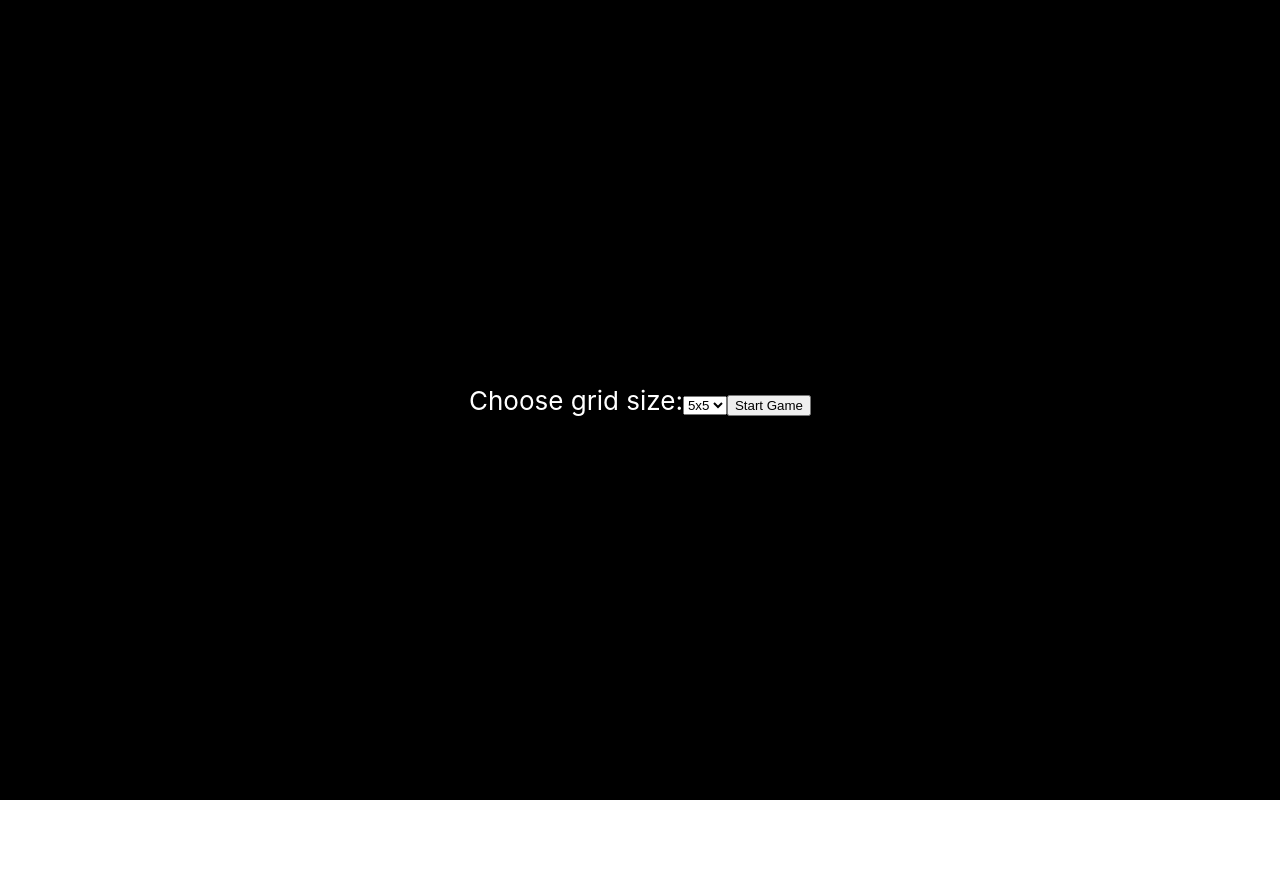
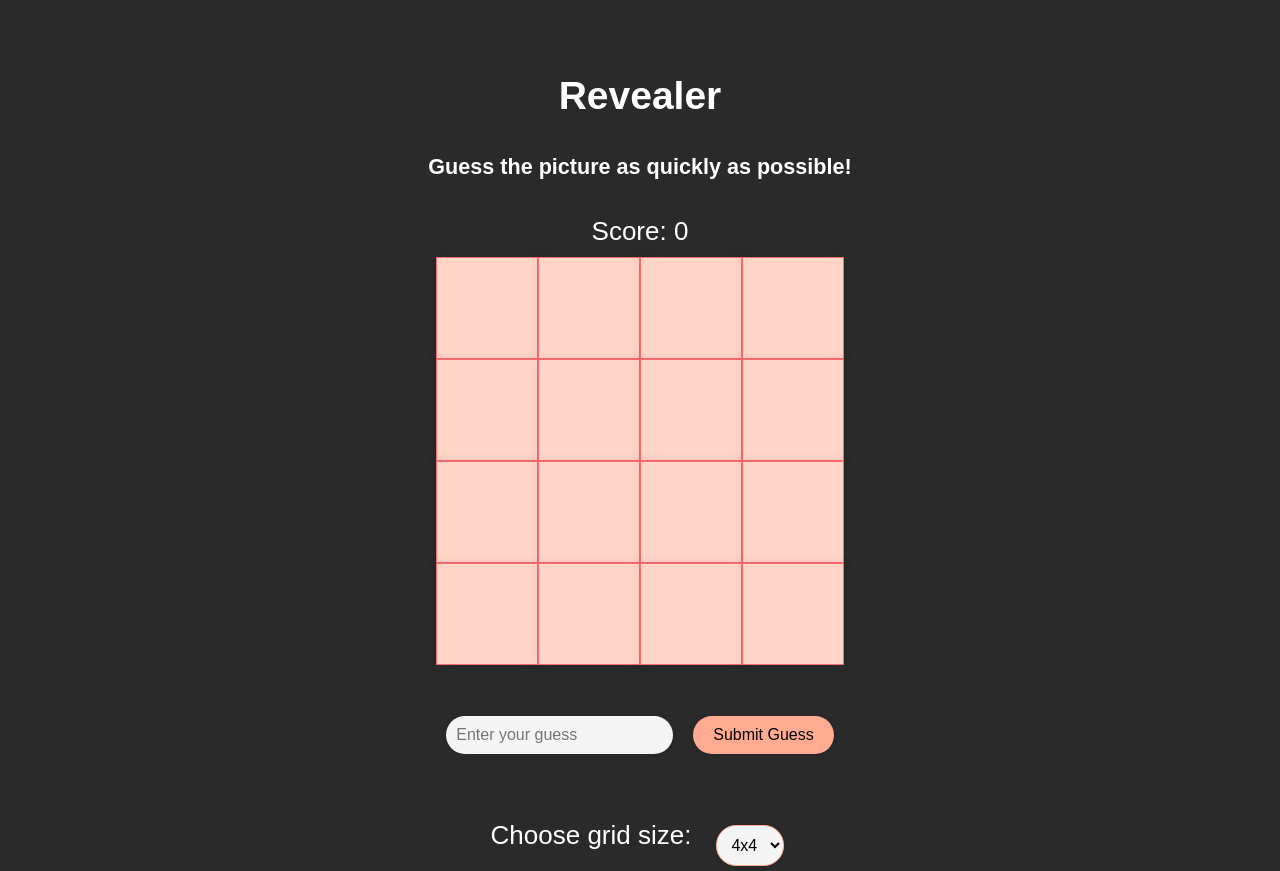
Before and after one commit to ankibues/Revealer, a React (Create React App) app: page / in a window 1280 px wide. Before the commit the page ends 800 px from the top, so only its background shows below. Built offline with nearby package versions, Linux system fonts and the light colour scheme.

Commit message:
css_updates

```diff
--- a/src/App.css
+++ b/src/App.css
@@ -13,8 +13,15 @@
   }
 }
 
+.grid-size-label {
+  justify-content: center;
+  display: flex; /* Use flexbox to layout the label text and the select box */
+  gap: 20px; /* Adjust the space between the label text and the select box */
+  margin-top: 20px;
+}
+
 .App-header {
-  background-color: #000000;
+  background-color: #2a2a2a;
   min-height: 100vh;
   display: flex;
   flex-direction: column;
@@ -22,6 +29,7 @@
   justify-content: center;
   font-size: calc(10px + 2vmin);
   color: white;
+
 }
 
 .App-link {
--- a/src/App.js
+++ b/src/App.js
@@ -1,12 +1,18 @@
-import React, { useState } from 'react'; // Import useState here
+import React, { useState , useCallback} from 'react'; // Import useState here
 import './App.css';
 import RevealerGame from './components/RevealerGame';
 import './styles/RevealerGame.css';
 import './styles/Modal.css';
 
 function App() {
-  const [gridSize, setGridSize] = useState(5); // State for grid size
-  const [gameStart, setGameStart] = useState(false); // State to control when the game starts
+  const defaultGridSize=4;
+  const [gridSize, setGridSize] = useState(defaultGridSize);
+  const [gameHasStarted, setGameHasStarted] = useState(false);
+  const correctAnswer = "taj mahal"; // The correct answer for guessing(this is going to be changed ltr)
+
+  const handleGameStart = useCallback(() => {
+    setGameHasStarted(true);
+  }, []);
 
   const handleGridSizeChange = (event) => {
     setGridSize(Number(event.target.value));
@@ -14,42 +20,41 @@ function App() {
 
   const handleRestart = () => {
     // Reset all necessary states to restart the game
-    setGridSize(4);
-    setGameStart(false);
+    setGridSize(defaultGridSize);
+    setGameHasStarted(false);
 
   };
 
-  const startGame = () => {
-    setGameStart(true); // Start the game
-  };
 
-  const correctAnswer = "taj mahal"; // The correct answer for guessing
+
 
   return (
     <div className="App">
       <header className="App-header">
-        {!gameStart && (
-          <div>
-            <label>
-              Choose grid size:
-              <select value={gridSize} onChange={handleGridSizeChange}>
-                <option value="3">3x3</option>
-                <option value="4">4x4</option>
-                <option value="5">5x5</option>
-
-              </select>
-            </label>
-            <button onClick={startGame}>Start Game</button>
-          </div>
-        )}
-
-        {gameStart && (
-          <RevealerGame
+        <div className="game-container">
+        <RevealerGame
             imageSrc={'image/image.jpg'}
             gridSize={gridSize}
             answer={correctAnswer}
+            onGameStart={handleGameStart}
           />
-        )}
+
+          <div className="controls-container" style={{ display: gameHasStarted ? 'none' : 'block' }}>
+                <label className="grid-size-label">
+                    Choose grid size:
+                  <select
+                   value={gridSize}
+                  onChange={handleGridSizeChange}
+                  disabled={gameHasStarted}
+                  >
+                    <option value="3">3x3</option>
+                    <option value="4">4x4</option>
+                    <option value="5">5x5</option>
+
+                  </select>
+                </label>
+          </div>
+        </div>
       </header>
     </div>
   );
--- a/src/components/Modal.js
+++ b/src/components/Modal.js
@@ -10,7 +10,7 @@ const Modal = ({ show, score, onRestart }) => {
       <div className="modalContent">
         <h2>Congratulations!</h2>
         <p>Your final score is: {score}</p>
-        <button>Come back tomorrow for a new image!</button>
+        <button>Come back tomorrow for another reveal!</button>
       </div>
     </div>
   );
--- a/src/components/RevealerGame.js
+++ b/src/components/RevealerGame.js
@@ -1,10 +1,10 @@
-import React, { useState } from 'react';
+import React, { useState, useEffect } from 'react';
 import Modal from './Modal';
 import '../styles/RevealerGame.css';
 
-const RevealerGame = ({ imageSrc, gridSize , answer, onRestart}) => {
+const RevealerGame = ({ imageSrc, gridSize , answer, onGameStart}) => {
   // Create a grid state representing the revealed cells
-  const [grid, setGrid] = useState(Array(gridSize).fill(Array(gridSize).fill(false)));
+  const [grid, setGrid] = useState([]);
   const [score, setScore] = useState(0);
   const [finalScore, setFinalScore] = useState(null);
   const [userGuess, setUserGuess] = useState('');
@@ -12,7 +12,15 @@ const RevealerGame = ({ imageSrc, gridSize , answer, onRestart}) => {
 
   const imageSize = 100 / (gridSize - 1);
 
+  useEffect(() => {
+
+    const newGrid = Array(gridSize).fill().map(() => Array(gridSize).fill(false));
+    setGrid(newGrid);
+
+  },[gridSize]);
+
   const handleCellClick = (rowIndex, colIndex) => {
+    onGameStart();
     if (finalScore !== null) return; // If the game is over, do nothing
 
     setGrid(currentGrid => {
@@ -28,7 +36,6 @@ const RevealerGame = ({ imageSrc, gridSize , answer, onRestart}) => {
   };
 
   const revealAllCells = () => {
-    // Reveal all cells
     const newGrid = grid.map(row => row.map(() => true));
     setGrid(newGrid);
   };
@@ -72,22 +79,30 @@ const RevealerGame = ({ imageSrc, gridSize , answer, onRestart}) => {
 
   return (
     <div className="gameContainer">
+      <div className= "gameInfo">
       <h2>Revealer</h2>
       <h5> Guess the picture as quickly as possible! </h5>
+      </div>
+
       <div className="score">Score: {score}</div>
       <div className={`gridContainer ${finalScore !== null ? 'gameOver' : ''}`}>
         {renderGrid()}
       </div>
       {finalScore === null ? (
       <form onSubmit={handleSubmitGuess} className="guessForm">
+       <div className= "controls-container">
         <input
           type="text"
           value={userGuess}
           onChange={(e) => setUserGuess(e.target.value)}
           placeholder="Enter your guess"
-          className="guessInput"
         />
-        <button type="submit" className="submitGuess">Submit Guess</button>
+        <button type="submit">Submit Guess</button>
+
+        </div>
+
+
+
       </form>
     ) : (
       <Modal show={showModal} score={finalScore} onRestart={() => alert("See you tomorrow!")} />
--- a/src/styles/RevealerGame.css
+++ b/src/styles/RevealerGame.css
@@ -1,11 +1,46 @@
+:root {
+  --background-color: #2a2a2a; /* Dark background for the full page */
+  --text-color: #ffffff; /* White text for contrast */
+  --accent-color: #f76c6c; /* A vibrant accent color for buttons and highlights */
+  --cell-color: #ffd5c8; /* Light color for the grid cells */
+  --cell-border-color: #f76c6c; /* Accent color for the grid cell borders */
+}
+
+body, html {
+  height: 100%;
+  margin: 0;
+  background-color: var(--background-color);
+  color: var(--text-color);
+  font-family: 'Arial', sans-serif;
+}
+
 .gameContainer {
-    text-align: center;
+  display: flex;
+  flex-direction: column;
+  justify-content: center;
+  align-items: center;
+  height: 100vh;
+  padding: 20px;
+  box-sizing: border-box;
   }
+
+  .score-display {
+    font-size: 1.5rem;
+    margin-bottom: 1rem;
+  }
+
+
 
   .gridContainer {
     display: inline-block;
     position: relative;
+   grid-template-columns: repeat(auto-fit, minmax(100px, 1fr));
+    gap: 10px;
+    margin-bottom: 20px;
+    grid-template-columns: repeat(auto-fit, minmax(50px, 1fr));
+    margin-bottom: 1rem;
   }
+
 
   .gridRow {
     display: flex;
@@ -18,7 +53,13 @@
     background-size: cover;
     background-position: center;
     cursor: pointer;
-    background-clip: content-box;
+    background-color: #6357e4;
+    border: 1px solid #738de4;
+    box-shadow: 0px 0px 10px rgba(0, 0, 0, 0.1);
+    background-color: var(--cell-color);
+    border: 1px solid var(--cell-border-color);
+    aspect-ratio: 1 / 1;
+
   }
 
   .gridCell.revealed {
@@ -38,24 +79,11 @@
     margin-top: 20px;
   }
 
-  .guessInput {
-    padding: 8px;
-    margin-right: 5px;
-    border: 1px solid #ccc;
-    border-radius: 4px;
-  }
-
-  .submitGuess {
-    padding: 10px 20px;
-    background-color: #007bff;
-    color: white;
-    border: none;
-    border-radius: 4px;
-    cursor: pointer;
-  }
-
-  .submitGuess:hover {
-    background-color: #0056b3;
+  .controls-container {
+    display: flex;
+    align-items: center;
+    gap: 5px; /* Adjust the gap as needed */
+    margin-top: 10px; /* Space between the grid and controls */
   }
 
   .finalScore {
@@ -63,10 +91,18 @@
     font-weight: bold;
   }
 
-  .feedback {
-    color: red;
-    margin-top: 10px;
+  button, input[type="text"], select {
+    font-size: 1rem;
+    padding: 10px;
+    border: 1px solid var(--accent-color);
+    background-color: whitesmoke;
+    text-emphasis-color: black;
+    text-decoration-color: black;
+    border-radius: 5px;
+    margin: 5px;
+    color:black;
   }
+
 
   @keyframes reveal {
     0% {
@@ -80,3 +116,50 @@
   .gridCell.revealed {
     animation: reveal 0.3s ease-in-out forwards;
   }
+
+  input[type="text"] {
+    padding: 10px;
+    border: none;
+    border-radius: 20px;
+    margin-right: 10px;
+    box-shadow: 0px 0px 5px rgba(0, 0, 0, 0.1);
+  }
+
+  button {
+    padding: 10px 20px;
+    border: none;
+    border-radius: 20px;
+    background-color: #ffab91;
+    color: black;
+    cursor: pointer;
+    box-shadow: 0px 0px 5px rgba(0, 0, 0, 0.1);
+    transition: background-color 0.2s;
+  }
+
+  button:hover {
+    background-color: #ff7043;
+  }
+
+  .grid-size-selector {
+    margin-top: 20px;
+    display: flex;
+    flex-direction: column;
+    align-items: left;
+    gap: 10px;
+    margin-top: 20px;
+
+  }
+
+  select {
+    padding: 10px;
+    border-radius: 20px;
+    border: 1px solid #ffab91;
+    box-shadow: 0px 0px 5px rgba(0, 0, 0, 0.1);
+  }
+
+  /* Add media queries for responsiveness */
+  @media (max-width: 768px) {
+    .grid-container {
+      grid-template-columns: repeat(auto-fit, minmax(50px, 1fr));
+    }
+  }
```
